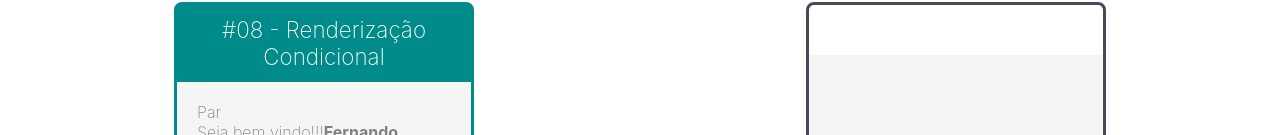
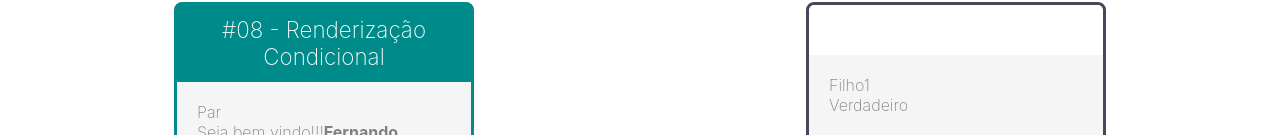
Before and after one commit to mrcomputer2018/primeiro, a React (Create React App) app: page / in a window 1280 px wide. Shown: the part 817-952 px from the top of the page. Built offline with nearby package versions, Linux system fonts and the light colour scheme.

Commit message:
Comunicacao direta #03

```diff
--- a/src/components/comunicacao/DiretaFilho.jsx
+++ b/src/components/comunicacao/DiretaFilho.jsx
@@ -2,7 +2,11 @@ import React from " react"
 
 const DiretaFilho = (props) => {
     return (
-        <div></div>
+        <div>
+            <div>{ props.texto }</div>
+            <div>{ props.numbero }</div>
+            <div>{ props.bool ? "Verdadeiro" : "Falso"}</div>
+        </div>
     )
 }
 export default DiretaFilho;
--- a/src/components/comunicacao/DiretaPai.jsx
+++ b/src/components/comunicacao/DiretaPai.jsx
@@ -1,8 +1,11 @@
 import React from "react"
+import DiretaFilho from "./DiretaFilho";
 
 const DiretaPai = (props) => {
     return (
-        <div></div>
+        <div>
+            <DiretaFilho texto="Filho1" numero={20} bool={true} />
+        </div>
     )
 }
 export default DiretaPai;
```
